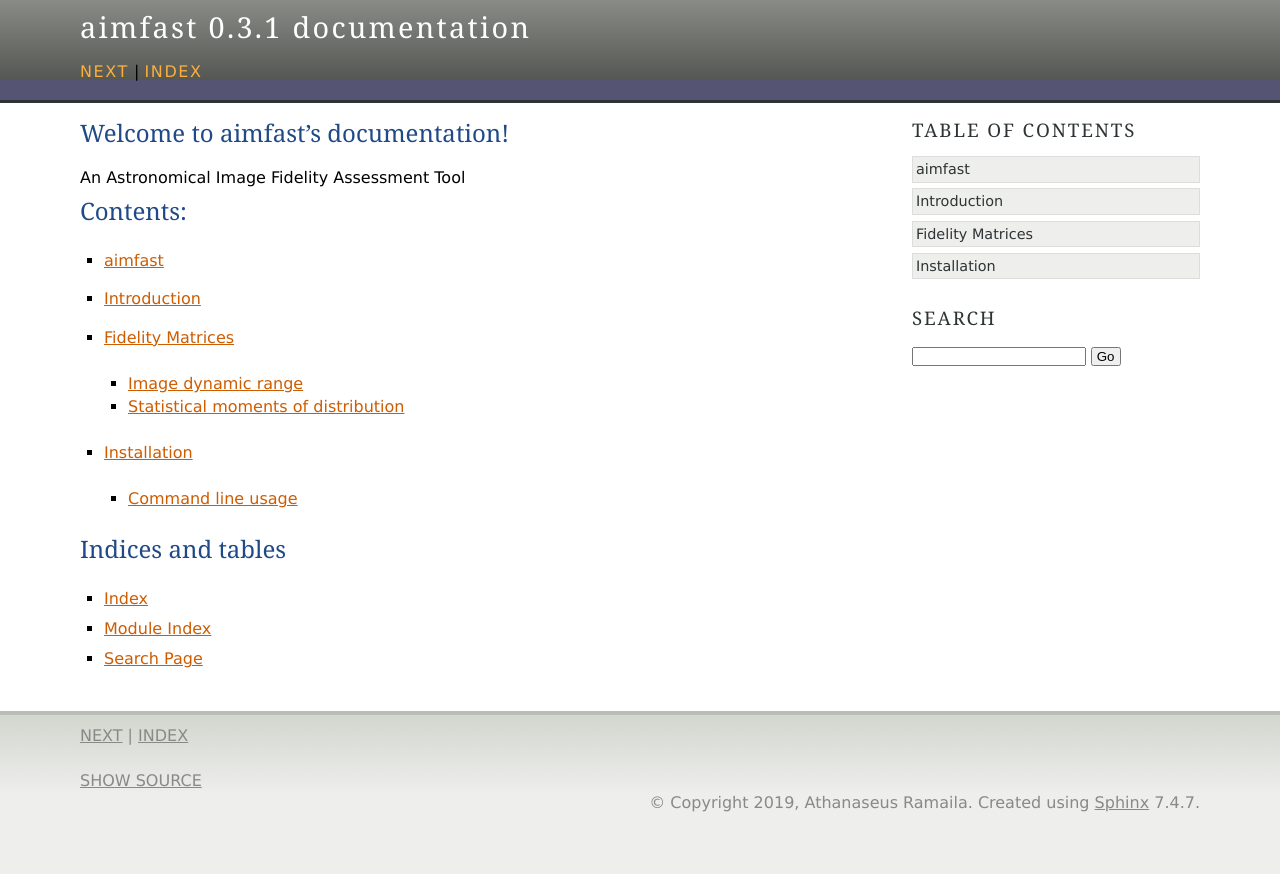
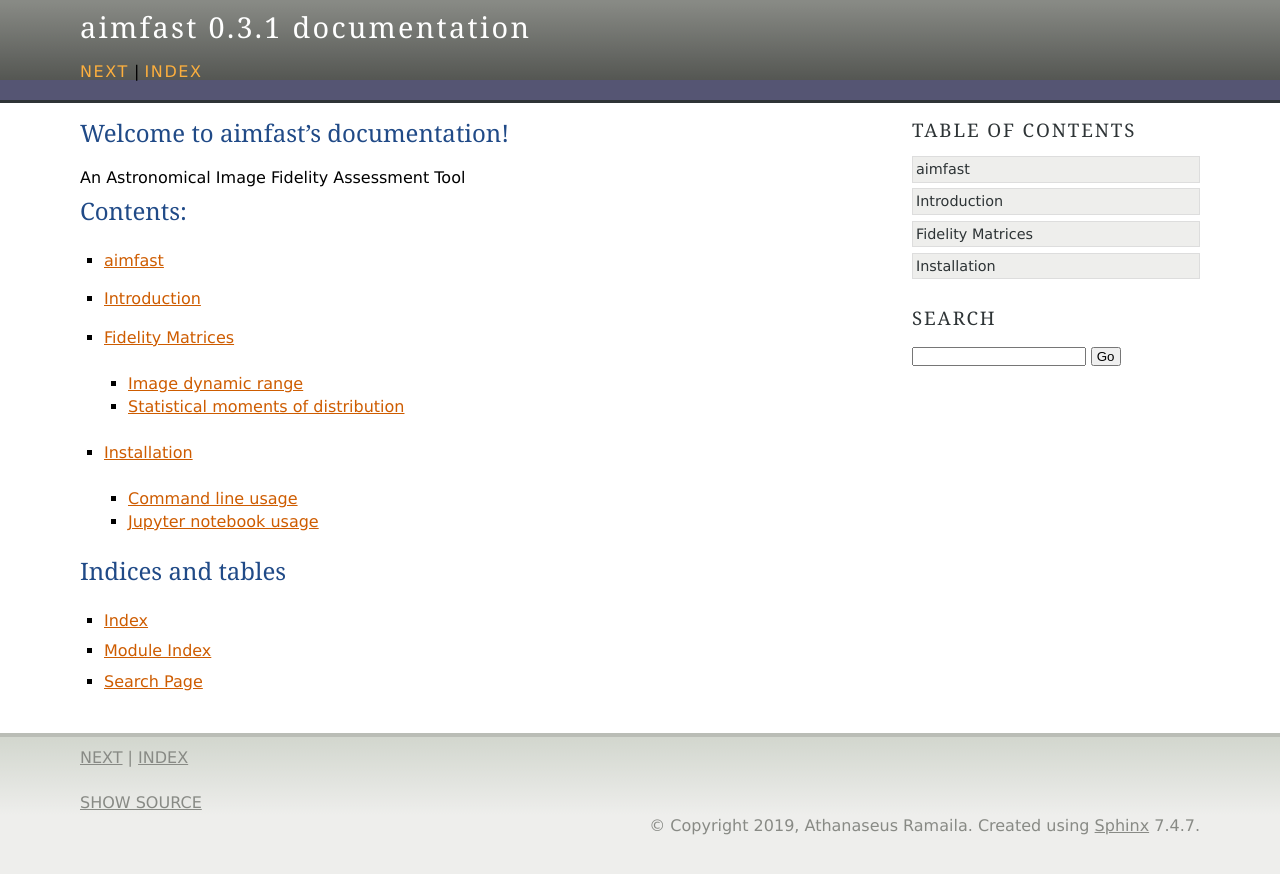
Before and after one commit to Athanaseus/aimfast, a Sphinx documentation site: the page built from doc/index.rst, in a window 1280 px wide. Shown: the top 874 px of the page. Built offline with Sphinx 7.4.7, drawn with Linux system fonts in a browser that asks for light colours; pages that are not in the unit, such as notebooks, are missing from menus.

Commit message:
Update intro.rst

```diff
--- a/doc/intro.rst
+++ b/doc/intro.rst
@@ -215,3 +216,8 @@
     :figclass: align-center
 
     Figure 5. The random/source residual-to-residual/noise ratio measurements
+
+Jupyter notebook usage
+----------------------
+
+See aimfast in action: NBViewer_
```
Also changed, not shown: other parts of doc/intro.rst (+1 -0 lines).
